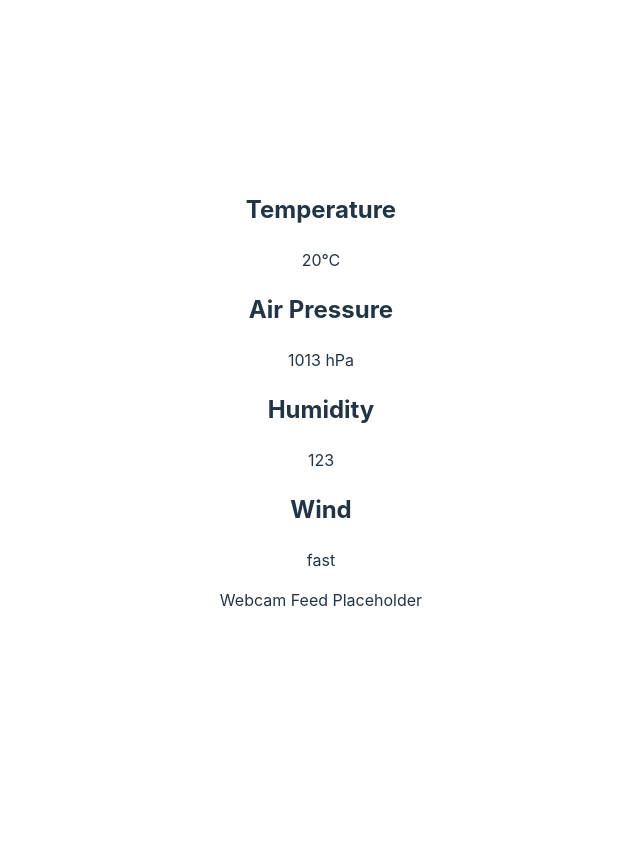
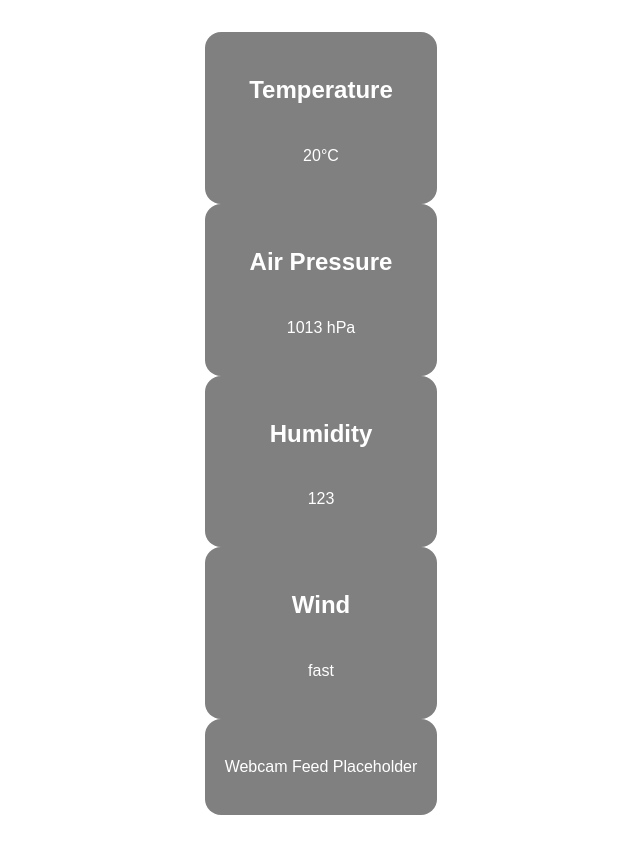
Before and after one commit to Rmhibbert/weather_station_S2_2025, a React (Vite) app in the folder frontend/: page / in a window 1280 px wide. Shown: the whole page, without its empty margins (319-959 px from the left). Before the commit the page ends 800 px from the top, so only its background shows below. Built offline with nearby package versions, Linux system fonts and the light colour scheme.

Commit message:
style(css): add basic styling to widgets

```diff
--- a/frontend/src/components/WidgetBase.css
+++ b/frontend/src/components/WidgetBase.css
@@ -0,0 +1,9 @@
+.widget {
+    background-color: grey;
+    border-radius: 16px;
+    padding: 20px;
+    display: flex;
+    flex-direction: column;
+    color: white;
+    font-family: 'Arial', sans-serif;
+  }
```
